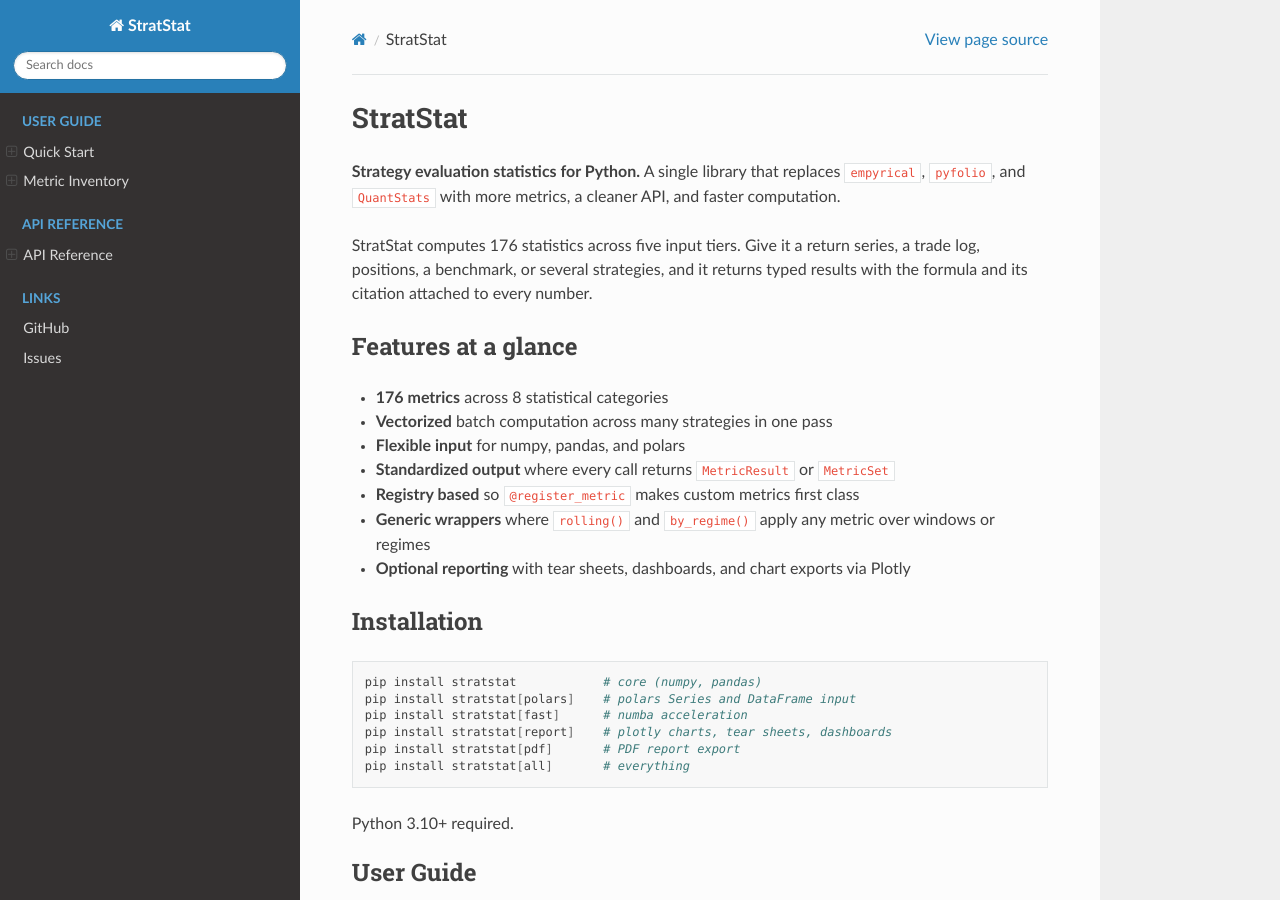
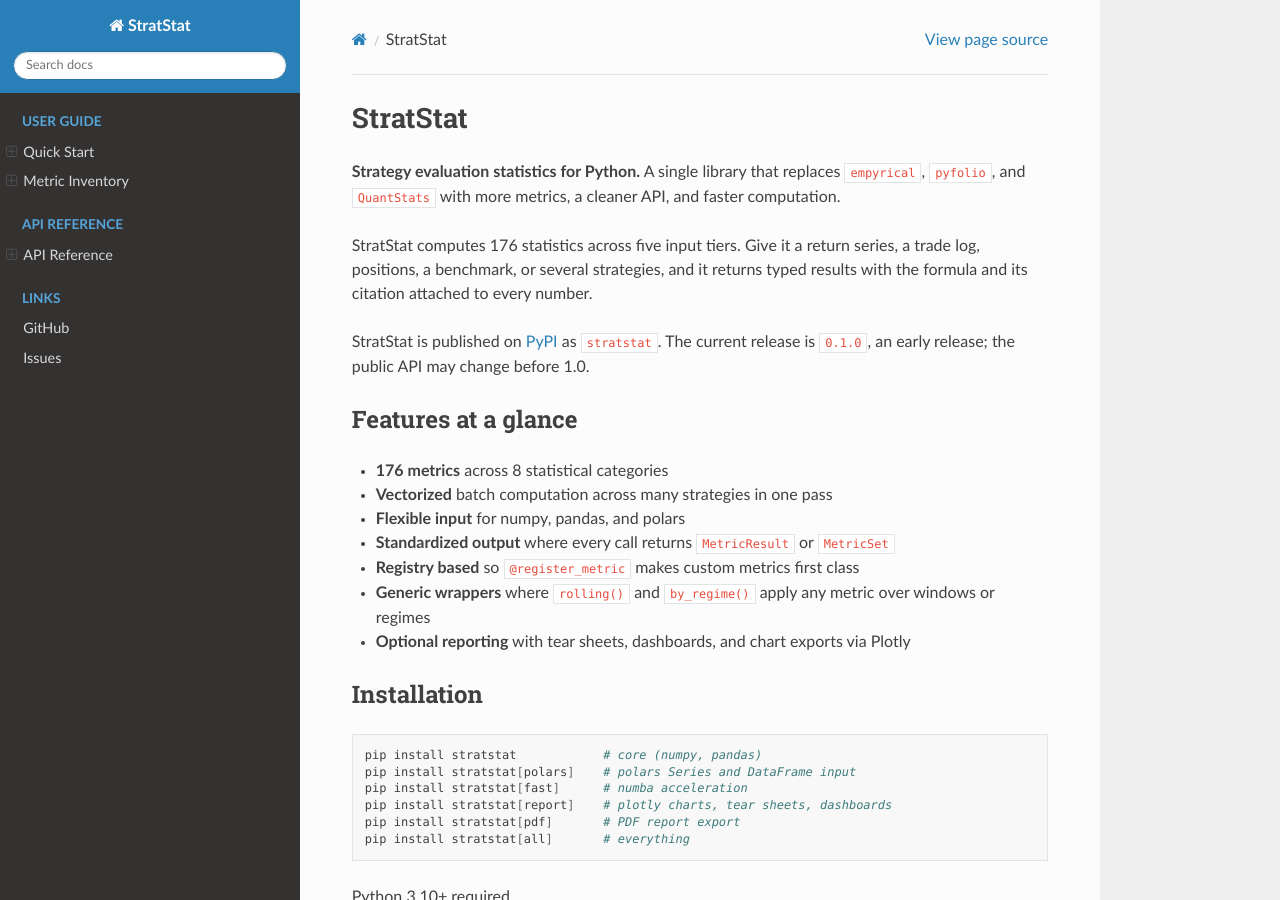
Before and after one commit to aineurog/stratstat, a Sphinx documentation site: the page built from docs/source/index.rst, in a window 1280 px wide and 900 px high. Built offline with Sphinx 7.4.7 and the Read the Docs theme 3.1.0, drawn with Linux system fonts in a browser that asks for light colours.

Commit message:
docs: document the PyPI release and release process
Note the published 0.1.0 release and early status in the Sphinx index, and add
release steps to the contributing guide.

```diff
--- a/docs/source/index.rst
+++ b/docs/source/index.rst
@@ -9,6 +9,10 @@
 series, a trade log, positions, a benchmark, or several strategies, and it
 returns typed results with the formula and its citation attached to every
 number.
+
+StratStat is published on `PyPI <https://pypi.org/project/stratstat/>`_ as
+``stratstat``. The current release is ``0.1.0``, an early release; the public
+API may change before 1.0.
 
 Features at a glance
 --------------------
```
Also changed, not shown: CONTRIBUTING.md (+15 -0 lines).
